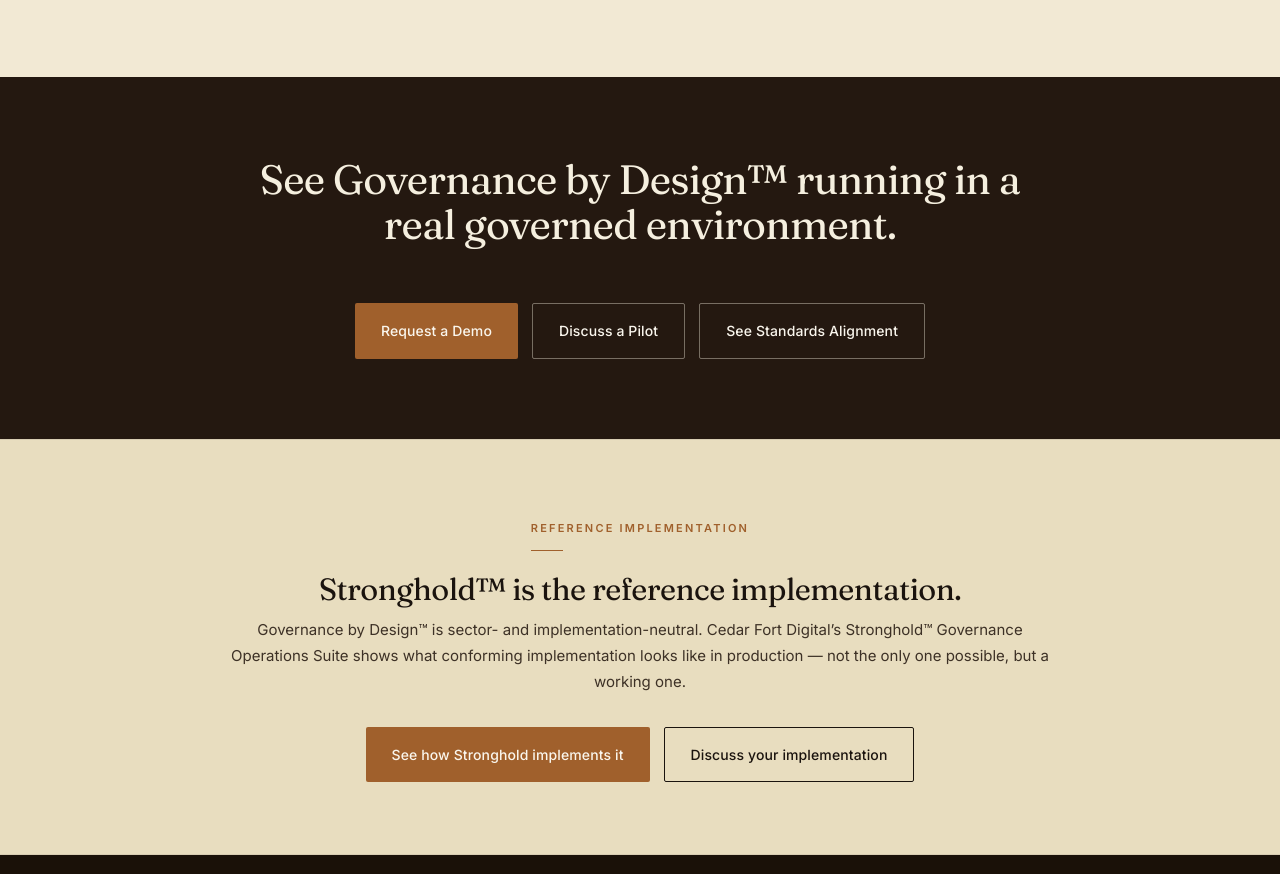
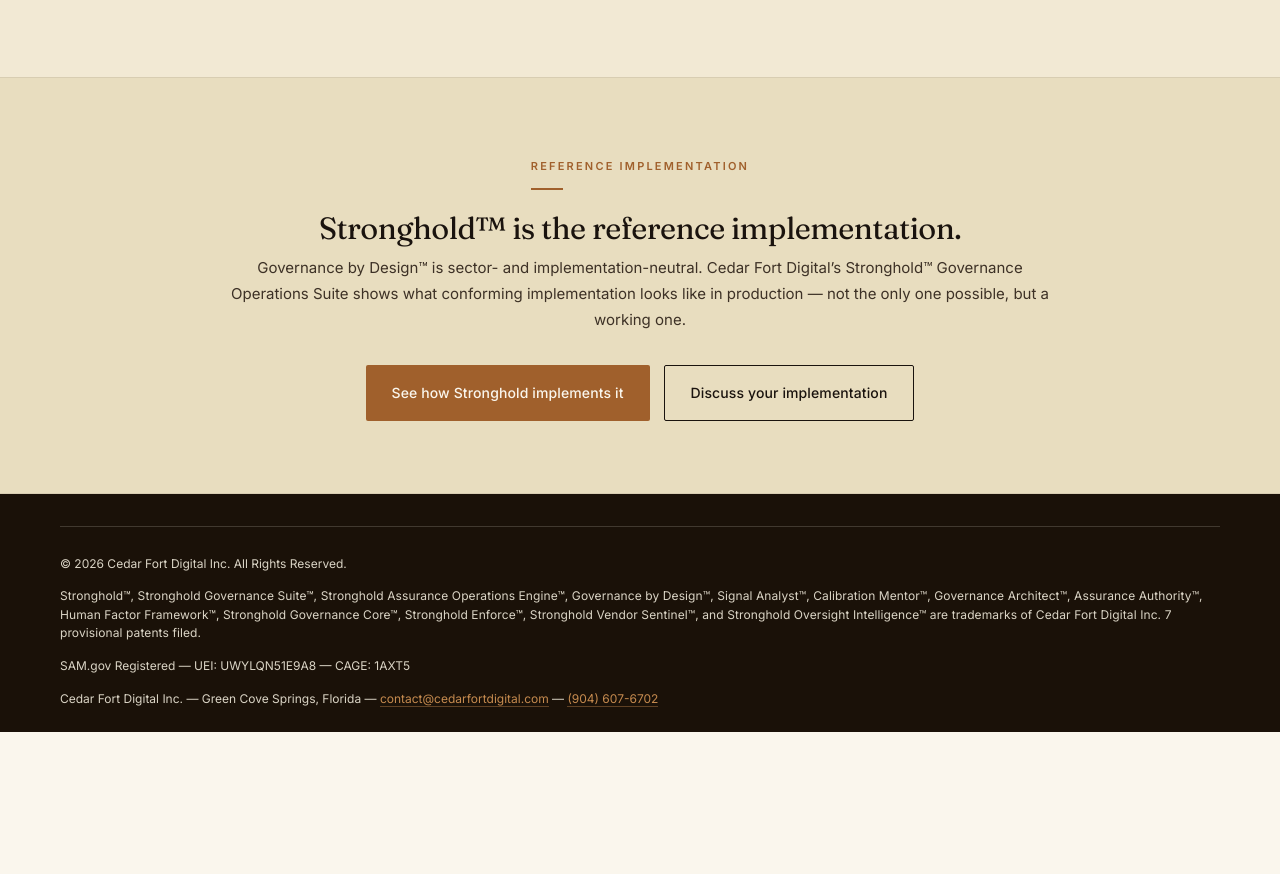
Before and after one commit to rlathams/cedarfortdigital-website, a plain HTML site: page governance-by-design.html in a window 1280 px wide. Shown: the part 5327-6201 px from the top of the page. After the commit the page ends 6059 px from the top, so only its background shows below. Drawn offline with Linux system fonts and the light colour scheme.

Commit message:
GbD page: drop the giant brown 'See Governance by Design running' CTA section — the lighter reference-implementation block already handles the conversion

```diff
--- a/governance-by-design.html
+++ b/governance-by-design.html
@@ -203,19 +203,6 @@
 </div>
 </section>
 
-<section class="section-brown">
-<div class="container">
-<div class="section-header center on-dark" style="max-width:780px">
-<h2>See Governance by Design&trade; running in a real governed environment.</h2>
-</div>
-<div class="cta-row center">
-<a href="contact.html" class="btn btn-copper">Request a Demo</a>
-<a href="contact.html" class="btn btn-ghost">Discuss a Pilot</a>
-<a href="standards.html" class="btn btn-ghost">See Standards Alignment</a>
-</div>
-</div>
-</section>
-
 <!-- SUITE NAV -->
 <section class="suite-nav">
 <div class="container">
```
